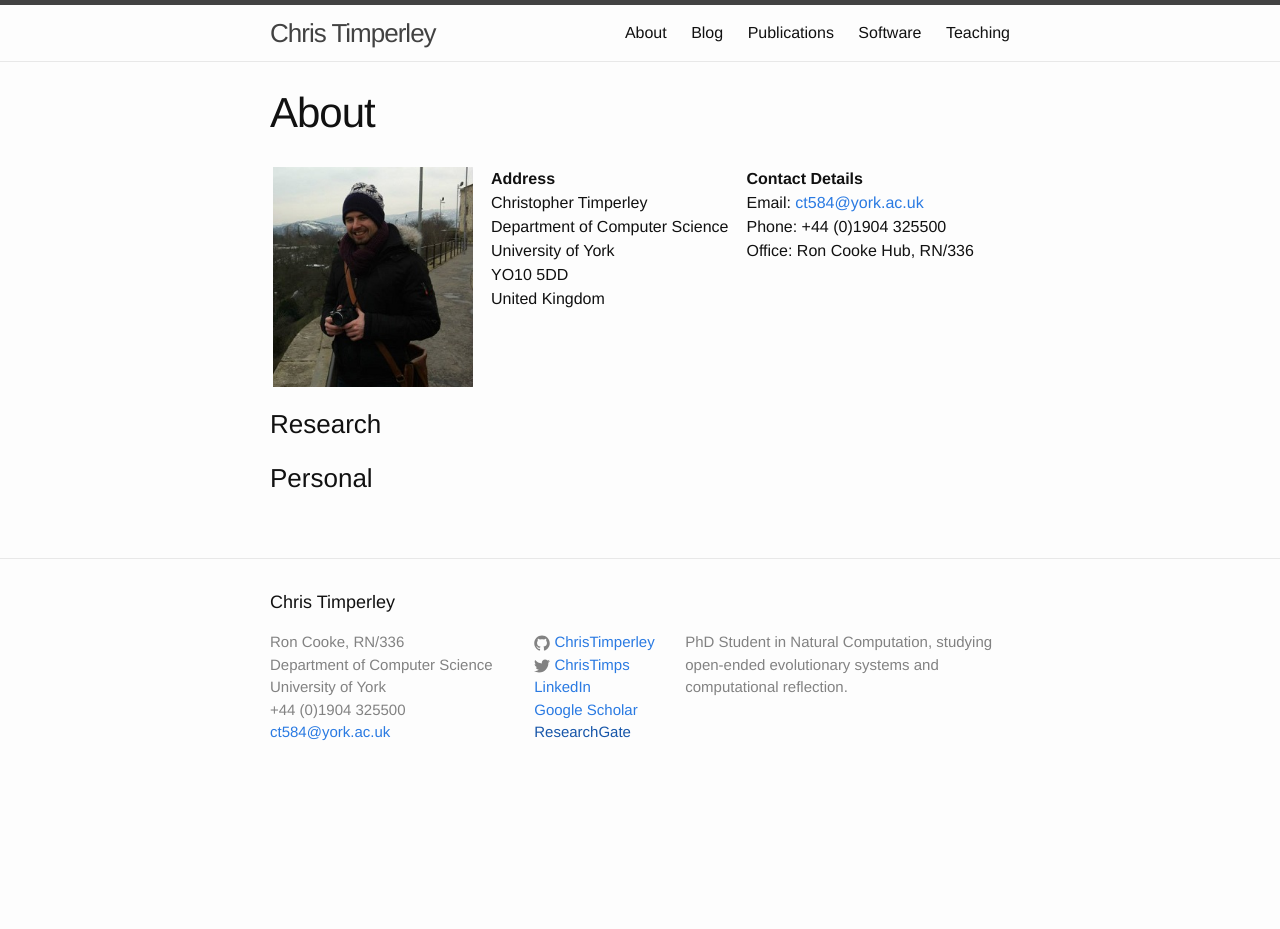
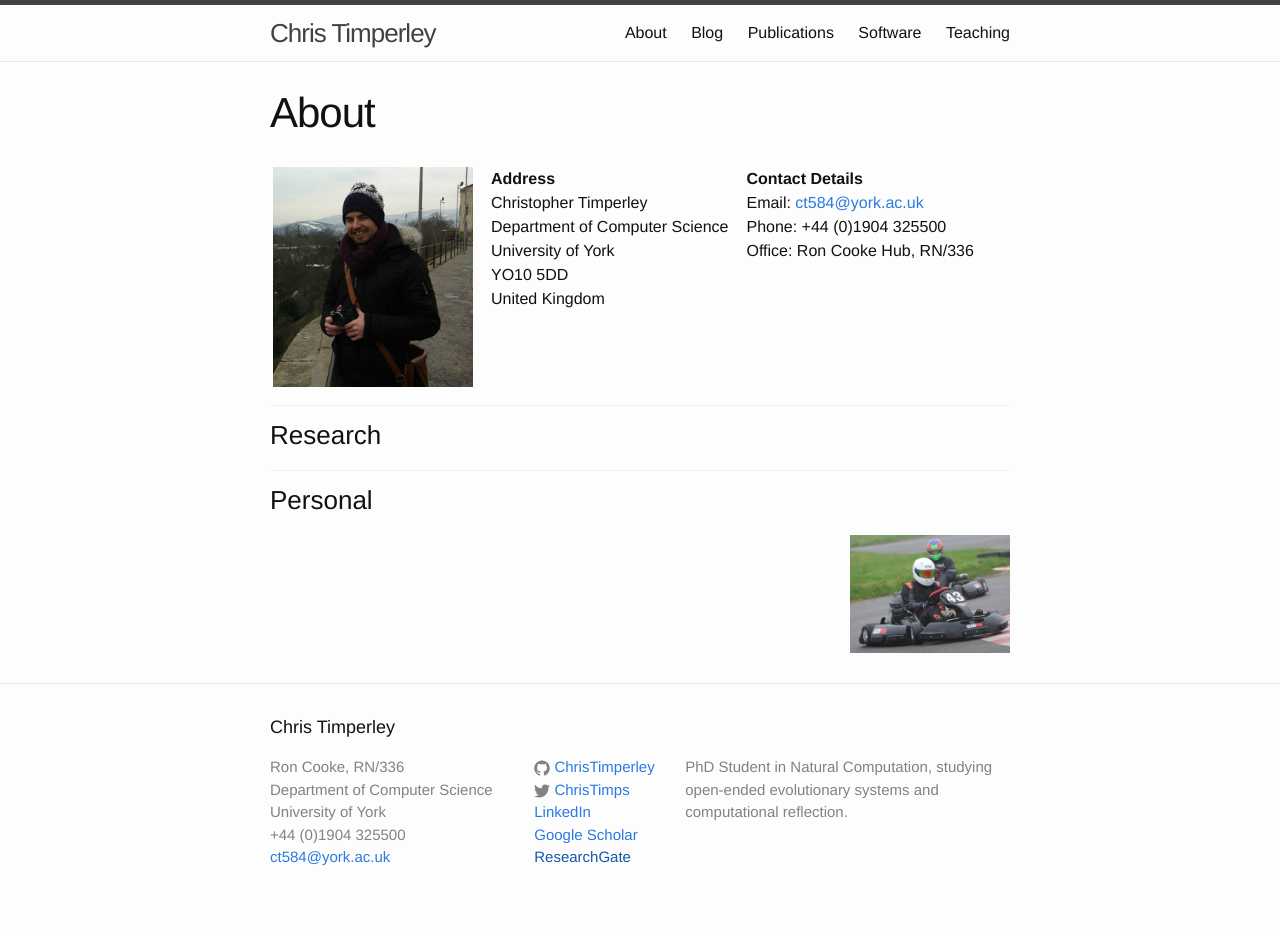
Before and after one commit to ChrisTimperley/ChrisTimperley.github.io, a Jekyll site: the page built from about.md, in a window 1280 px wide. Built offline with Jekyll 4.4.1, drawn with Linux system fonts in a browser that asks for light colours; before the commit the page ends 900 px from its top, so only the background shows below that.

Commit message:
Added karting photo to about page.

```diff
--- a/about.md
+++ b/about.md
@@ -26,6 +26,12 @@ permalink: /about/
   </tr>
 </table>
 
+<div class="divider"></div>
+
 ### Research
 
+<div class="divider"></div>
+
 ### Personal
+
+<img src="/images/karting.jpg" style="width: 160px; float: right; margin-left: 10px"/>
--- a/css/main.scss
+++ b/css/main.scss
@@ -50,3 +50,10 @@ $on-laptop:        800px;
         "layout",
         "syntax-highlighting"
 ;
+
+.divider {
+  height: 1px;
+  background-color: #eeeeee;
+  margin-bottom: 10px;
+  margin-top: 10px
+}
```
Also changed, not shown: images/karting.jpg (added).
